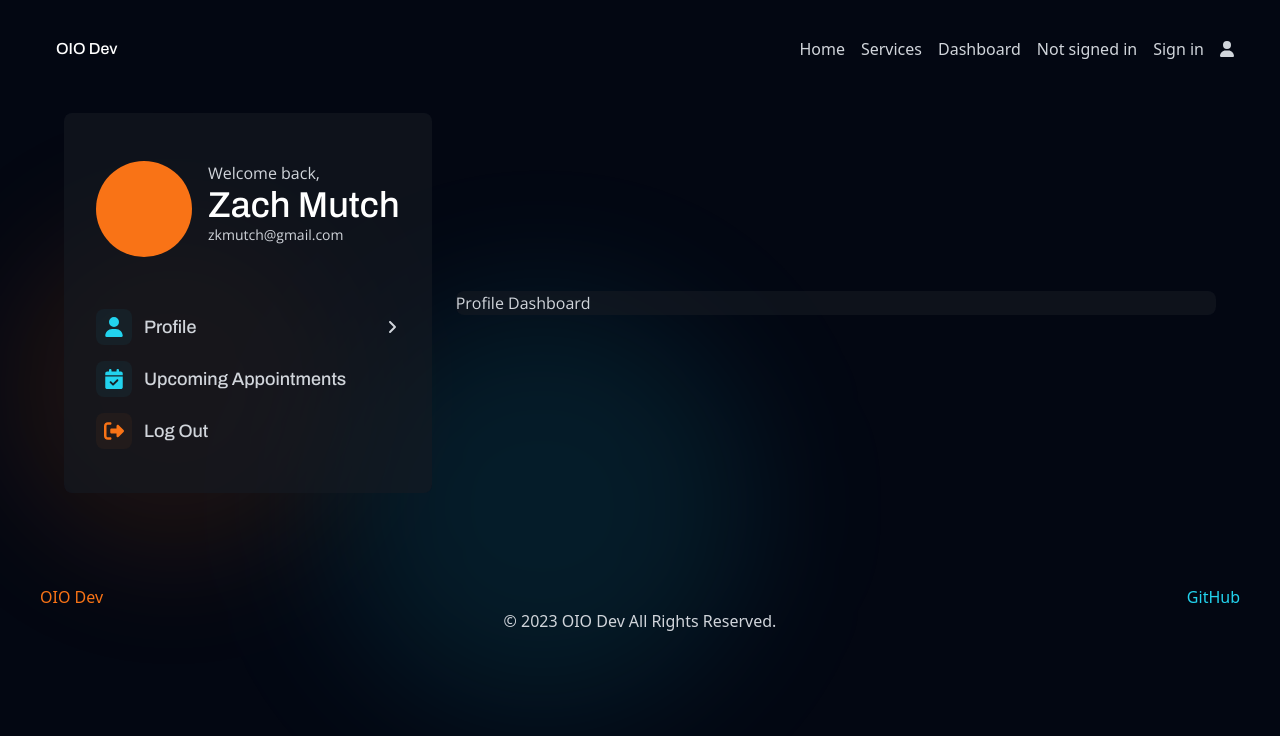
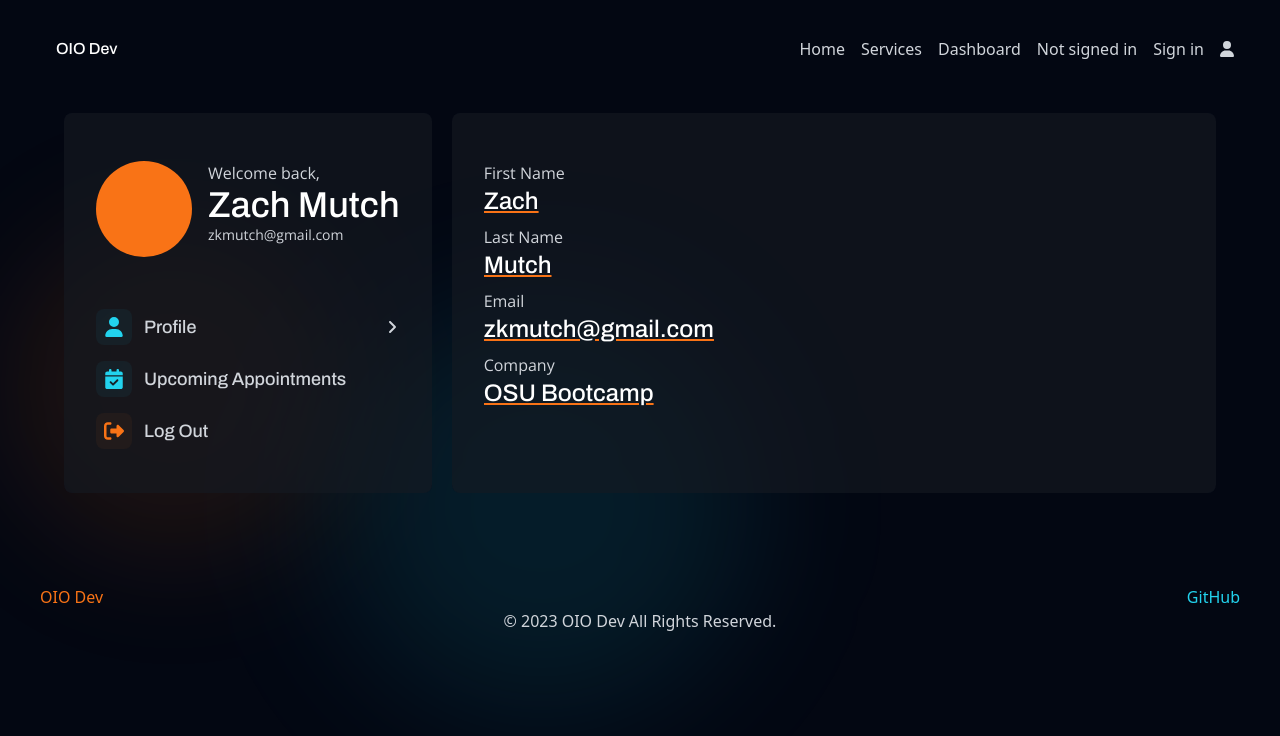
Before and after one commit to CodeByDex/OIODev, a Next.js app: page /dashboard in a window 1280 px wide. Shown: the top 736 px of the page. Built offline with nearby package versions, Linux system fonts and the light colour scheme; no server answers.

Commit message:
started setting up user dashboard form and it's components, needs to have userForm and adminForm components, needs readOnly and read/write with an edit/save button to toggle them

```diff
--- a/src/app/dashboard/@profile/page.js
+++ b/src/app/dashboard/@profile/page.js
@@ -15,7 +15,7 @@ export default function Profile() {
   const [email, setEmail] = useState(user.email);
 
   return (
-    <div className="flex flex-grow h-full">
+    <div className="flex flex-grow">
       <ProfileDash />
     </div>
   );
--- a/src/app/dashboard/components/ProfileDash.js
+++ b/src/app/dashboard/components/ProfileDash.js
@@ -10,9 +10,42 @@ import {
 
 export default function ProfileDash() {
   return (
-    <section className="userDash--container flex flex-grow bg-brand-primary/60 rounded-lg mb-6 mx-auto">
-      <div className="bg-gray-200/5 rounded-lg w-full h-full">
-        Profile Dashboard
+    <section className="userDash--container flex flex-grow items-center bg-brand-primary/60 rounded-lg mb-6 mx-auto">
+      <div className="bg-gray-200/5 rounded-lg w-full h-full md:px-8 md:py-12">
+        <form className="flex flex-col gap-2">
+          <div className="flex flex-col">
+            <label>First Name</label>
+            <input
+              className="bg-transparent underline decoration-brand-accent font-primary text-brand-textHeader text-2xl"
+              type="text"
+              defaultValue="Zach"
+            ></input>
+          </div>
+          <div className="flex flex-col">
+            <label>Last Name</label>
+            <input
+              className="bg-transparent underline decoration-brand-accent font-primary text-brand-textHeader text-2xl"
+              type="text"
+              defaultValue="Mutch"
+            ></input>
+          </div>
+          <div className="flex flex-col">
+            <label>Email</label>
+            <input
+              className="bg-transparent underline decoration-brand-accent font-primary text-brand-textHeader text-2xl"
+              type="text"
+              defaultValue="zkmutch@gmail.com"
+            ></input>
+          </div>
+          <div className="flex flex-col">
+            <label>Company</label>
+            <input
+              className="bg-transparent underline decoration-brand-accent font-primary text-brand-textHeader text-2xl"
+              type="text"
+              defaultValue="OSU Bootcamp"
+            ></input>
+          </div>
+        </form>
       </div>
     </section>
   );
--- a/src/app/dashboard/components/UserDash.js
+++ b/src/app/dashboard/components/UserDash.js
@@ -11,7 +11,7 @@ import {
 export default function UserDash() {
   return (
     <section className="userDash--container flex bg-brand-primary/60 rounded-lg mb-6 mx-auto">
-      <div className="bg-gray-200/5 rounded-lg w-full">
+      <div className="bg-gray-200/5 rounded-lg h-full w-full">
         <div className="userDash--infoContainer p-5 flex flex-col items-center md:flex-row md:px-8 md:py-12 md:gap-4">
           <div className="flex mr-auto gap-4">
             <div className="userDash--imageContainer flex items-center">
--- a/src/app/dashboard/layout.js
+++ b/src/app/dashboard/layout.js
@@ -5,7 +5,7 @@ import { useState } from "react";
 export default function Layout(props) {
   return (
     <main className="flex-col">
-      <div className="flex flex-grow mb-8 items-center mx-auto max-w-6xl gap-6">
+      <div className="flex flex-grow mb-8 items-stretch mx-auto max-w-6xl gap-5">
         {props.children}
         {props.profile}
       </div>
--- a/src/app/dashboard/page.js
+++ b/src/app/dashboard/page.js
@@ -16,7 +16,7 @@ export default function Dashboard() {
   const [email, setEmail] = useState(user.email);
 
   return (
-    <div className="h-full w-fit">
+    <div>
       <UserDash />
     </div>
   );
```
